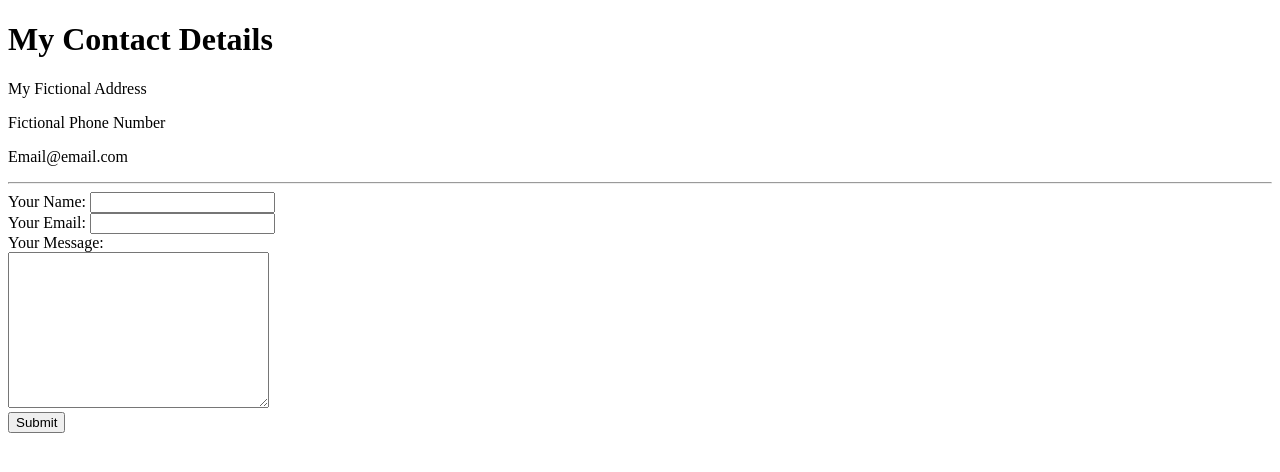
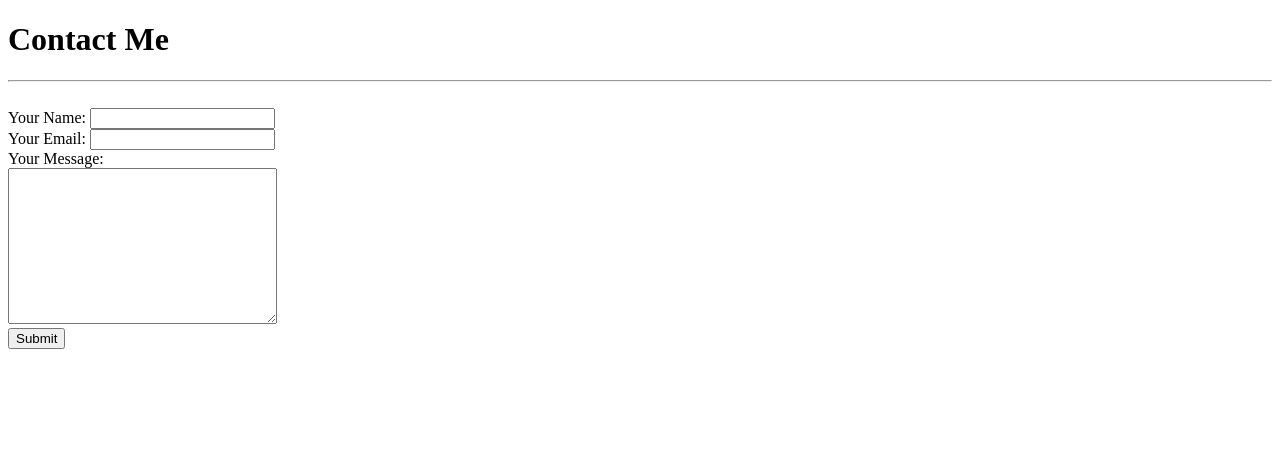
Before and after one commit to OrangePanda92/cv, a plain HTML site: page contact-me.html in a window 1280 px wide. Drawn offline with Linux system fonts and the light colour scheme.

Commit message:
Update contact-me.html

```diff
--- a/contact-me.html
+++ b/contact-me.html
@@ -5,18 +5,15 @@
     <title>Contact Me</title>
   </head>
   <body>
-    <h1>My Contact Details</h1>
-    <p>My Fictional Address</p>
-    <p>Fictional Phone Number</p>
-    <p>Email@email.com</p>
-    <hr>
+    <h1>Contact Me</h1>
+    <hr><br>
     <form action="mailto:python55practice@gmail.com" method="post" enctype="text/plain">
       <label>Your Name:</label>
       <input type="text" name="yourName" value=""><br>
       <label>Your Email:</label>
       <input type="email" name="yourEmail" value=""><br>
       <label>Your Message:</label><br>
-      <textarea name="yourMessage" rows="10" cols="30"></textarea><br>
+      <textarea name="yourMessage" rows="10" cols="31"></textarea><br>
       <input type="submit" name="">
     </form>
 
```
